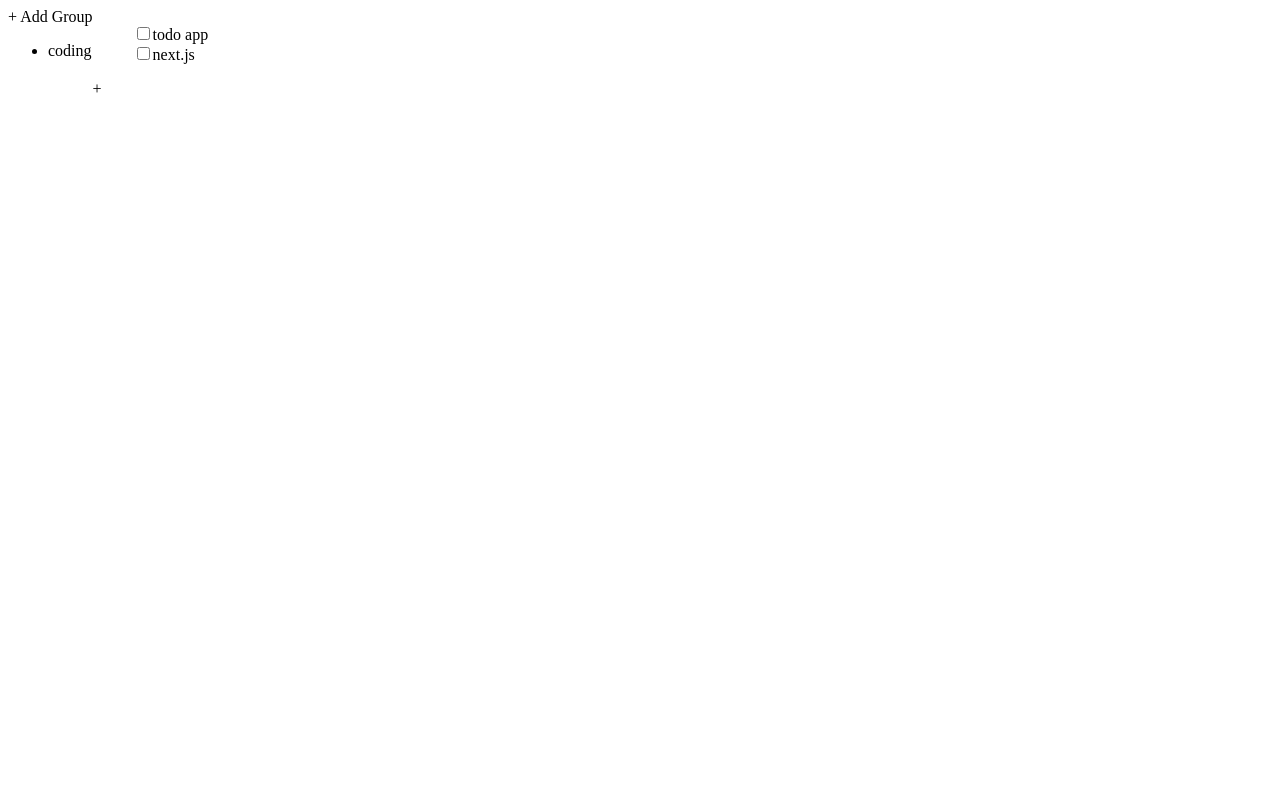
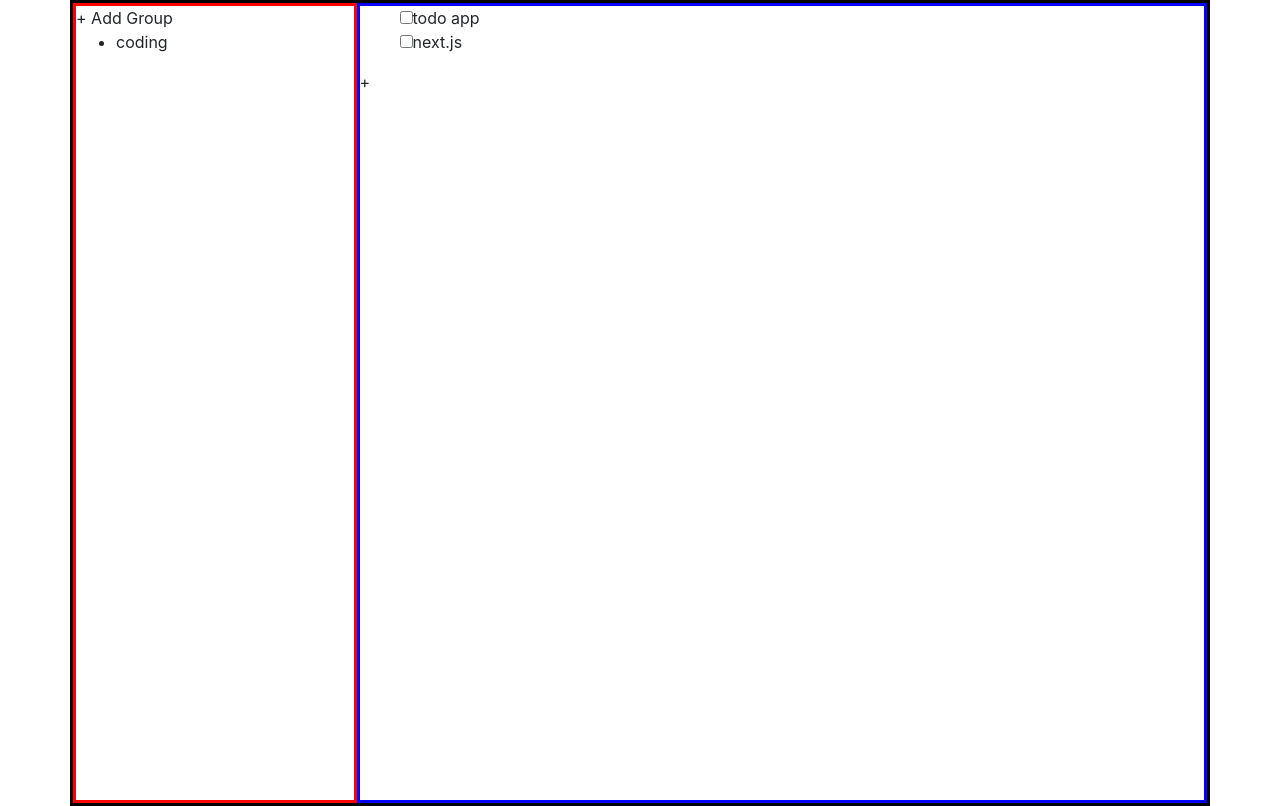
Before and after one commit to nirrvana/todo, a React (Create React App) app: page / in a window 1280 px wide. Both pictures are taken after a click on the item "coding". Built offline with nearby package versions, Linux system fonts and the light colour scheme.

Commit message:
기본 레이아웃 구성

```diff
--- a/package.json
+++ b/package.json
@@ -6,7 +6,9 @@
     "@testing-library/jest-dom": "^4.2.4",
     "@testing-library/react": "^9.3.2",
     "@testing-library/user-event": "^7.1.2",
+    "bootstrap": "^4.4.1",
     "react": "^16.13.1",
+    "react-bootstrap": "^1.0.0",
     "react-dom": "^16.13.1",
     "react-redux": "^7.2.0",
     "react-scripts": "3.4.1",
--- a/public/index.html
+++ b/public/index.html
@@ -24,6 +24,13 @@
       work correctly both with client-side routing and a non-root public URL.
       Learn how to configure a non-root public URL by running `npm run build`.
     -->
+    <!-- Latest compiled and minified CSS -->
+    <link
+      rel="stylesheet"
+      href="https://maxcdn.bootstrapcdn.com/bootstrap/4.4.1/css/bootstrap.min.css"
+      integrity="sha384-Vkoo8x4CGsO3+Hhxv8T/Q5PaXtkKtu6ug5TOeNV6gBiFeWPGFN9MuhOf23Q9Ifjh"
+      crossorigin="anonymous"
+    />
     <title>React App</title>
   </head>
   <body>
--- a/src/App.css
+++ b/src/App.css
@@ -1,7 +1,14 @@
-.App {
-  display: flex;
+.app-container {
+  border: 3px solid black;
+  padding: 0;
 }
 
-.group-list__entry {
-  list-style: none;
+.group-list-container {
+  border: 3px solid red;
+  height: 100vh;
 }
+
+.todo-list-container {
+  border: 3px solid blue;
+  height: 100vh;
+}
--- a/src/App.js
+++ b/src/App.js
@@ -2,6 +2,7 @@ import React, { Component } from 'react';
 import { connect } from 'react-redux';
 import GroupList from './component/GroupList';
 import TodoList from './component/TodoList';
+import { Container, Row, Col } from 'react-bootstrap';
 import './App.css';
 
 class App extends Component {
@@ -13,10 +14,14 @@ class App extends Component {
 
   render() {
     return (
-      <div className="App">
-        <GroupList />
-        {this.renderTodoList()}
-      </div>
+      <Container className="app-container">
+        <Row noGutters={true}>
+          <Col md={3}>
+            <GroupList />
+          </Col>
+          <Col md={9}>{this.renderTodoList()}</Col>
+        </Row>
+      </Container>
     );
   }
 }
--- a/src/component/GroupList.js
+++ b/src/component/GroupList.js
@@ -2,6 +2,7 @@ import React, { Component } from 'react';
 import { connect } from 'react-redux';
 import { addGroup } from '../redux/action';
 import GroupEntry from './GroupEntry';
+
 class GroupList extends Component {
   state = {
     isAddMode: false,
@@ -65,7 +66,7 @@ class GroupList extends Component {
     } = this;
 
     return (
-      <div ref={this.groupListContainer}>
+      <div className="group-list-container" ref={this.groupListContainer}>
         <div onClick={toggleAddMode}>+ Add Group</div>
         {this.renderGroupNameInput(
           isAddMode,
--- a/src/component/TodoList.js
+++ b/src/component/TodoList.js
@@ -68,7 +68,7 @@ class TodoList extends Component {
     const todoList = selectedGroup.todoList;
 
     return (
-      <div ref={this.todoListContainer}>
+      <div className="todo-list-container" ref={this.todoListContainer}>
         <ul>
           {todoList.map((todo, index) => (
             <TodoEntry key={index} index={index} todo={todo} />
```
Also changed, not shown: 1 other file (tests, documents, lock files or other folders).
